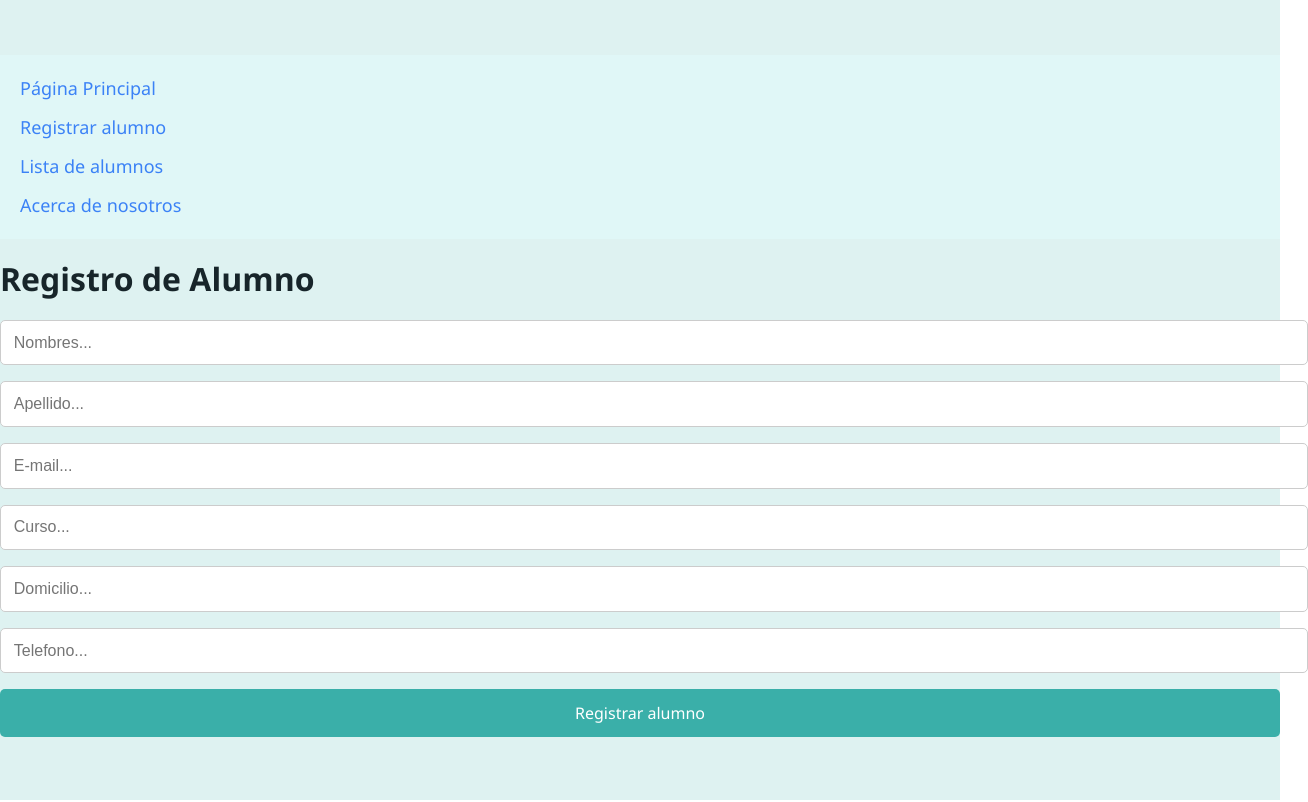
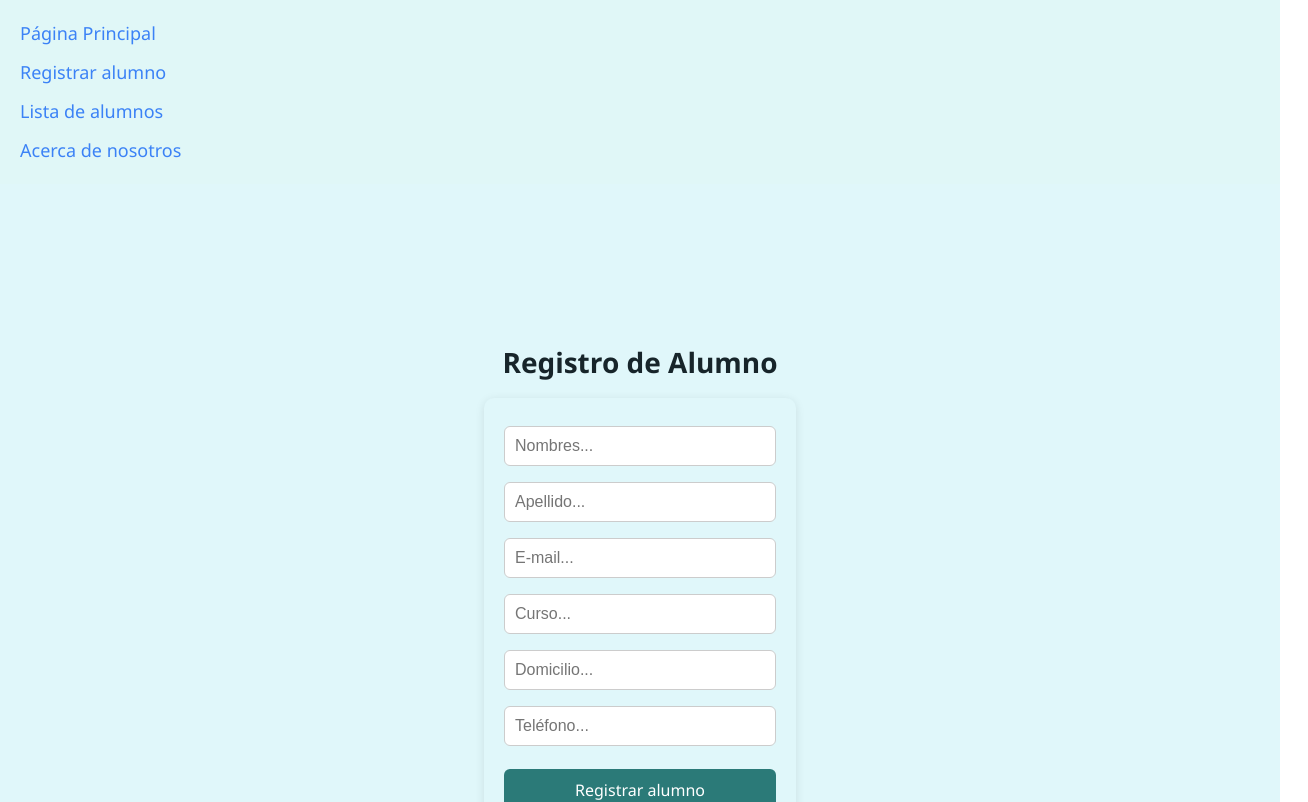
Before and after one commit to LeandroBejarano/pv_tp5_grupo5, a React (Vite) app in the folder tp5/: page /nuevo in a window 1280 px wide. Shown: the top 802 px of the page, 1308 px wide, since content can reach past the window. Built offline with nearby package versions, Linux system fonts and the light colour scheme.

Commit message:
fix: estilizacion de inputs

```diff
--- a/tp5/src/views/NuevoAlumno.jsx
+++ b/tp5/src/views/NuevoAlumno.jsx
@@ -1,5 +1,5 @@
 import { useNavigate } from "react-router-dom";
-import generarLU from "../components/generarLU"
+import generarLU from "../components/generarLU";
 
 const styles = {
   container: {
@@ -7,6 +7,15 @@ const styles = {
     flexDirection: 'column',
     alignItems: 'center',
     marginTop: '40px',
+  },
+  form: {
+    display: 'flex',
+    flexDirection: 'column',
+    alignItems: 'center',
+    padding: '20px',
+    borderRadius: '10px',
+    backgroundColor: '#e0f7fa',
+    boxShadow: '0 2px 10px rgba(0, 0, 0, 0.1)'
   },
   input: {
     padding: '10px',
@@ -32,7 +41,7 @@ const styles = {
     color: '#17252A',
     marginBottom: '20px',
   }
-}
+};
 
 function NuevoAlumno(props) {
   const navigate = useNavigate();
@@ -42,12 +51,12 @@ function NuevoAlumno(props) {
   const handleAlumno = (e) => {
     e.preventDefault();
     if (
-            alumno.nombre.trim() == '' ||
-            alumno.apellido.trim() == '' ||
-            alumno.curso.trim() == '' ||
-            alumno.domicilio.trim() == '' ||
-            alumno.telefono.trim() == '' ||
-            alumno.email.trim() == ''
+      alumno.nombre.trim() === '' ||
+      alumno.apellido.trim() === '' ||
+      alumno.curso.trim() === '' ||
+      alumno.domicilio.trim() === '' ||
+      alumno.telefono.trim() === '' ||
+      alumno.email.trim() === ''
     ) {
       alert('Error: llene los campos restantes y vuelva a intentarlo');
     } else {
@@ -65,22 +74,30 @@ function NuevoAlumno(props) {
       if (confirm('Alumno registrado ¿Volver a inicio?'))
         navigate('/inicio');
     }
-    }
+  };
 
   return (
-        <div>
-            <h1>Registro de Alumno</h1>
-            <form onSubmit={handleAlumno}>
-                <input value={alumno.nombre} type='text' onChange={(e) => setAlumno({ ...alumno, nombre: e.target.value })} placeholder='Nombres...' />
-                <input value={alumno.apellido} type='text' onChange={(e) => setAlumno({ ...alumno, apellido: e.target.value })} placeholder='Apellido...' />
-                <input value={alumno.email} type='text' onChange={(e) => setAlumno({ ...alumno, email: e.target.value })} placeholder='E-mail...' />
-                <input value={alumno.curso} type='text' onChange={(e) => setAlumno({ ...alumno, curso: e.target.value })} placeholder='Curso...' />
-                <input value={alumno.domicilio} type='text' onChange={(e) => setAlumno({ ...alumno, domicilio: e.target.value })} placeholder='Domicilio...' />
-                <input value={alumno.telefono} type='number' onChange={(e) => setAlumno({ ...alumno, telefono: e.target.value })} placeholder='Telefono...' />
-                <button type='submit'>Registrar alumno</button>
+    <div style={{
+         display: 'flex',
+         flexDirection: 'column',
+         alignItems: 'center',
+         justifyContent: 'center',
+         minHeight: '100vh',
+         width: '100vw',
+         backgroundColor: '#e0f7fa'
+        }}>
+      <h1 style={styles.title}>Registro de Alumno</h1>
+      <form style={styles.form} onSubmit={handleAlumno}>
+        <input style={styles.input} value={alumno.nombre} type='text' onChange={(e) => setAlumno({ ...alumno, nombre: e.target.value })} placeholder='Nombres...' />
+        <input style={styles.input} value={alumno.apellido} type='text' onChange={(e) => setAlumno({ ...alumno, apellido: e.target.value })} placeholder='Apellido...' />
+        <input style={styles.input} value={alumno.email} type='text' onChange={(e) => setAlumno({ ...alumno, email: e.target.value })} placeholder='E-mail...' />
+        <input style={styles.input} value={alumno.curso} type='text' onChange={(e) => setAlumno({ ...alumno, curso: e.target.value })} placeholder='Curso...' />
+        <input style={styles.input} value={alumno.domicilio} type='text' onChange={(e) => setAlumno({ ...alumno, domicilio: e.target.value })} placeholder='Domicilio...' />
+        <input style={styles.input} value={alumno.telefono} type='number' onChange={(e) => setAlumno({ ...alumno, telefono: e.target.value })} placeholder='Teléfono...' />
+        <button style={styles.button} type='submit'>Registrar alumno</button>
       </form>
     </div>
-    )
+  );
 }
 
 export default NuevoAlumno;
```
Lines whose indentation alone changed are shown as unchanged.
